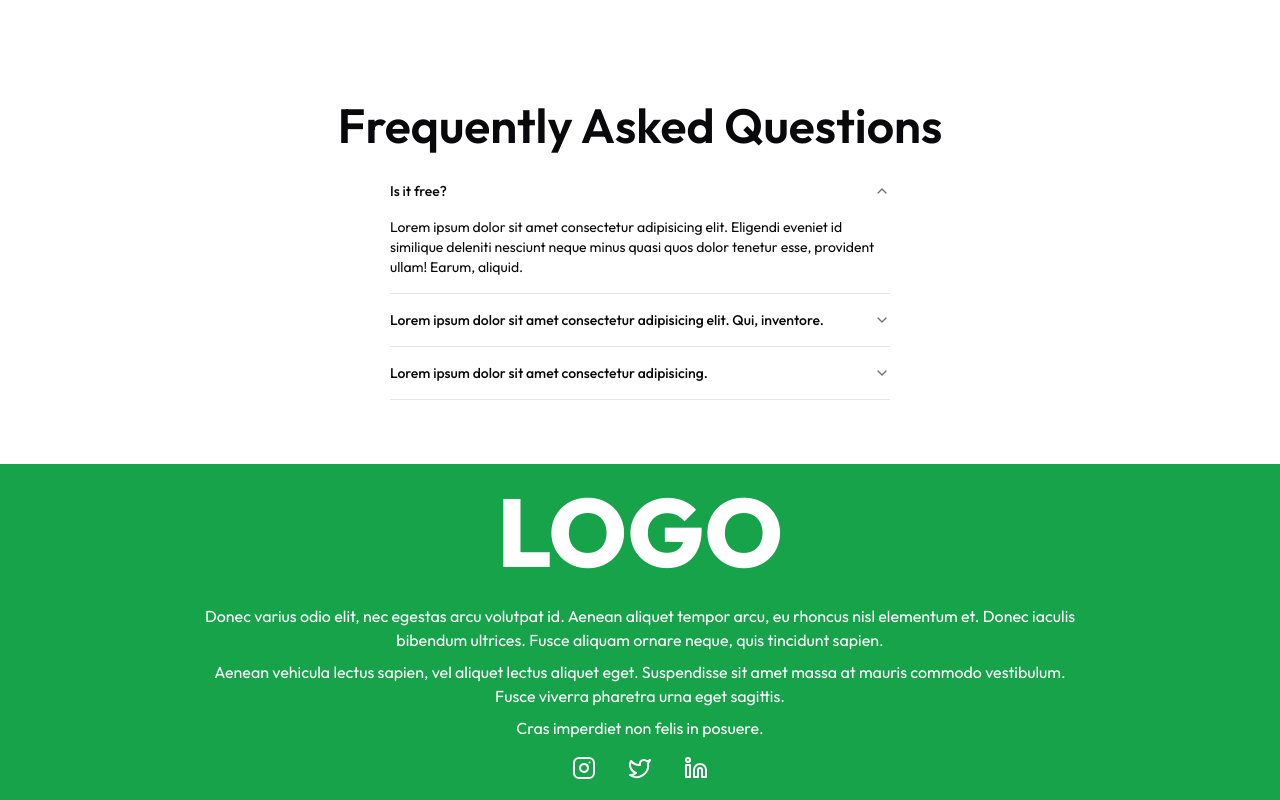
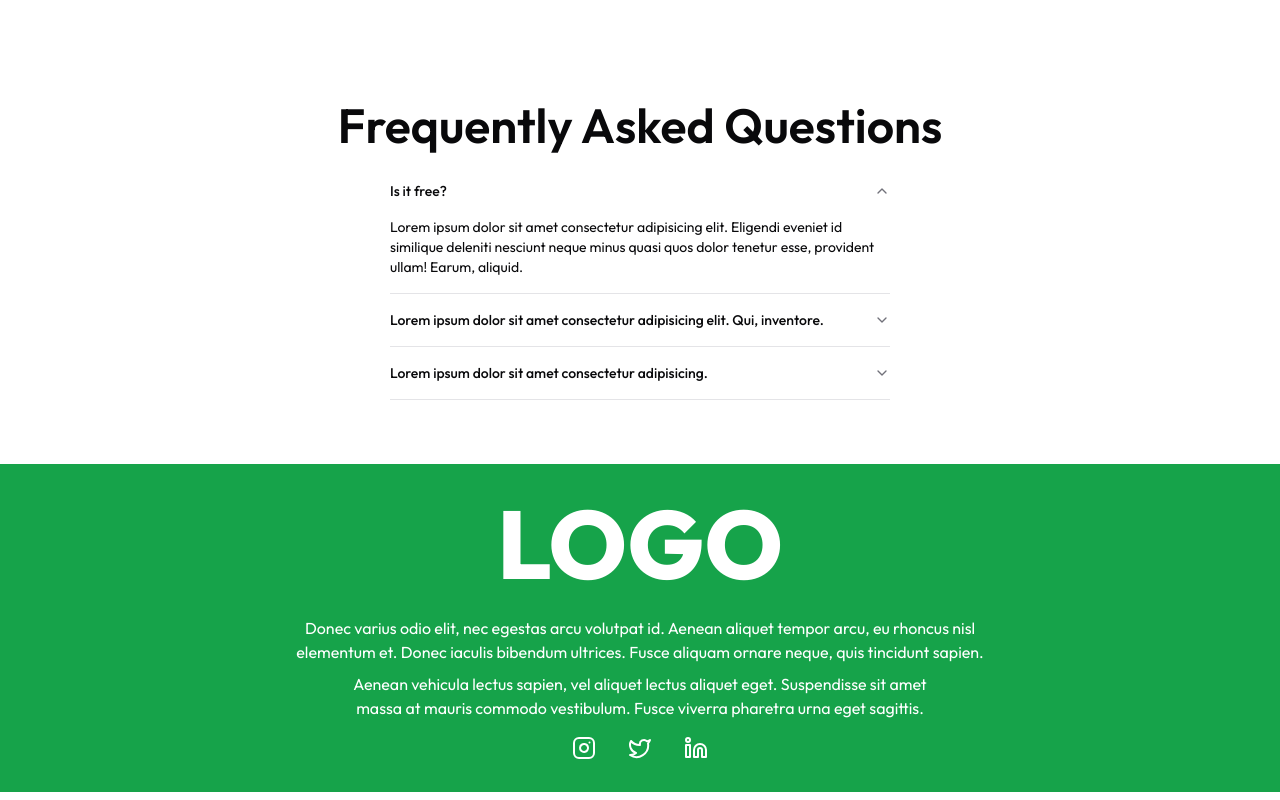
Before and after one commit to masadamsahid/nextjs-jobtracker-app, a Next.js app: page / in a window 1280 px wide. Shown: the part 2078-2878 px from the top of the page. Built offline with nearby package versions, Linux system fonts and the light colour scheme.

Commit message:
Footer update padding and text

```diff
--- a/src/components/Footer.tsx
+++ b/src/components/Footer.tsx
@@ -11,7 +11,7 @@ const Footer = () => {
     <div
     className="
         flex flex-col items-center gap-4 text-white bg-primary
-        px-[32px] py-[20px]
+        px-[32px] py-[32px]
         lg:px-[200px]
         md:px-[54px]
     "
@@ -21,15 +21,13 @@ const Footer = () => {
         </Link>
 
         <div className="flex flex-col items-center gap-2">
-            <p className="text-center text-base font-normal text-white">
+            <p className="text-center text-base font-normal text-white text-balance">
             Donec varius odio elit, nec egestas arcu volutpat id. Aenean aliquet tempor arcu, eu rhoncus nisl elementum et. Donec iaculis bibendum ultrices. Fusce aliquam ornare neque, quis tincidunt sapien.
             </p>
-            <p className="text-center text-base font-normal text-white">
+            <p className="text-center text-base font-normal text-white text-balance">
             Aenean vehicula lectus sapien, vel aliquet lectus aliquet eget. Suspendisse sit amet massa at mauris commodo vestibulum. Fusce viverra pharetra urna eget sagittis.
             </p>
-            <p className="text-center text-base font-normal text-white">
-            Cras imperdiet non felis in posuere.
-            </p>
+
         </div>
 
         <div className="flex gap-8">
```
